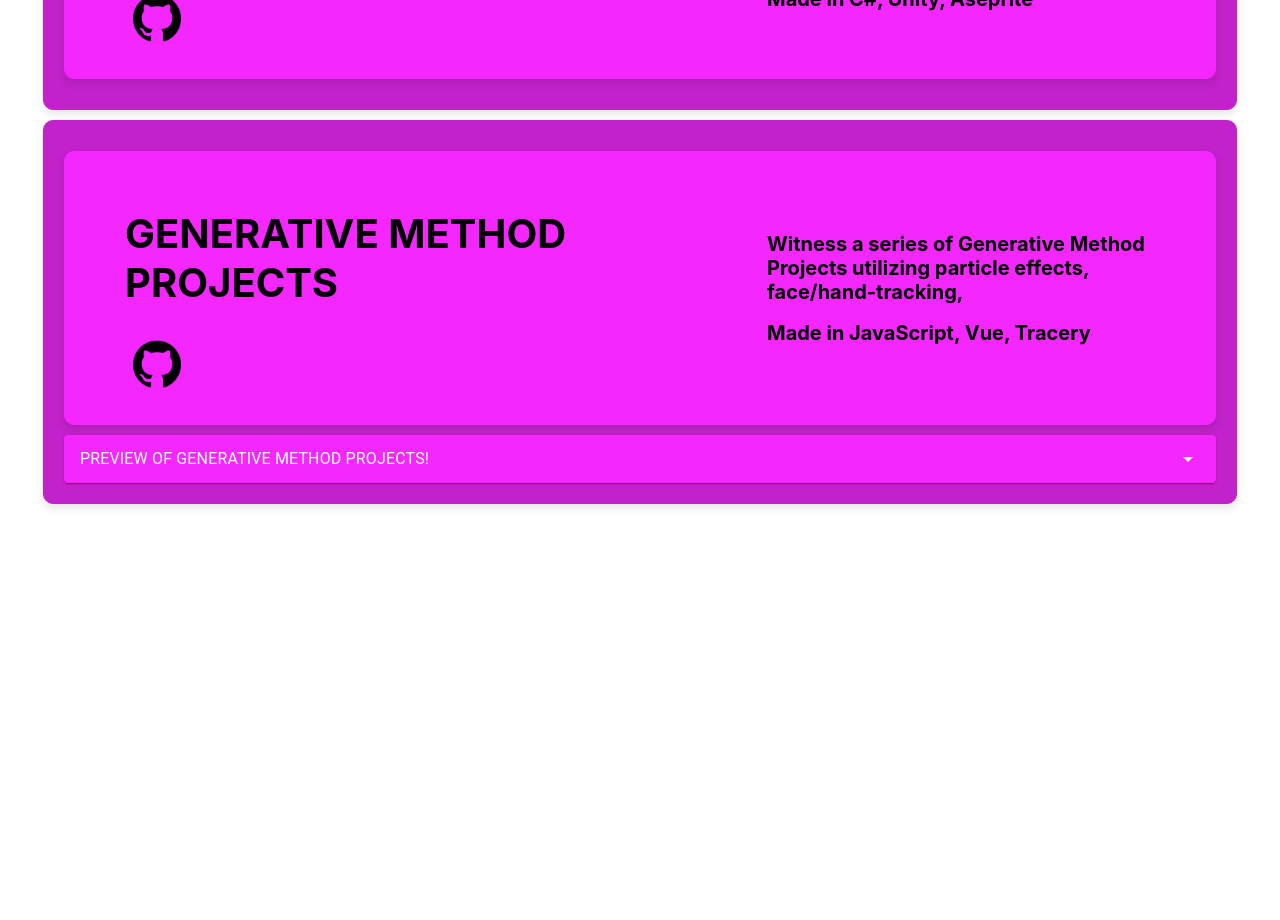
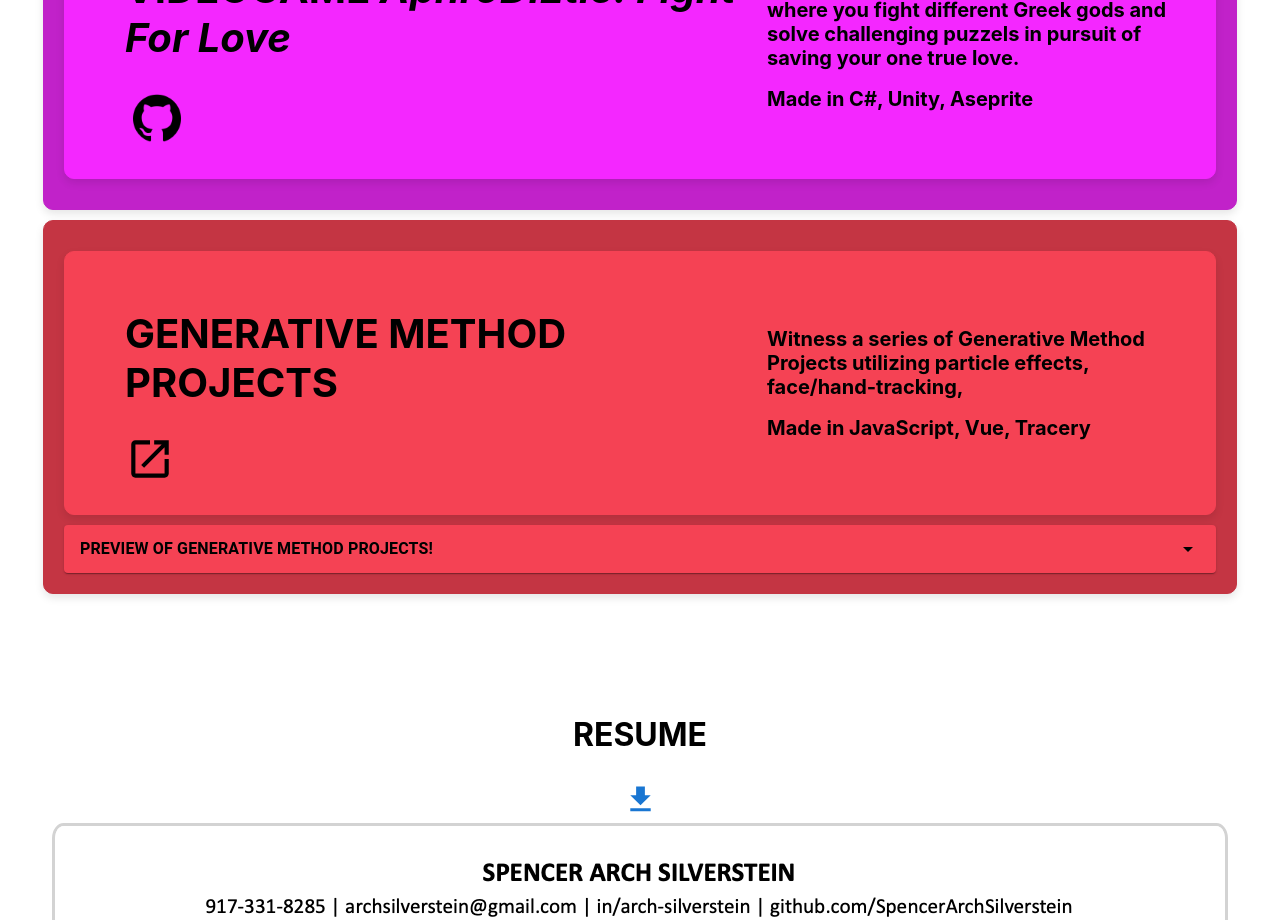
Before and after one commit to SpencerArchSilverstein/SpencerArchSilverstein.github.io, a React (Create React App) app: page / in a window 1280 px wide. Shown: the part 1840-2760 px from the top of the page. Before the commit the page ends 2354 px from the top, so only its background shows below. Built offline with nearby package versions, Linux system fonts and the light colour scheme.

Commit message:
Commit 5

```diff
--- a/src/App.css
+++ b/src/App.css
@@ -11,8 +11,8 @@
 
 .intro-img {
   border-radius: 10px;
-  width: 200px;
-  height: 250px;
+  width: 275px;
+  height: 350px;
 }
 
 .intro-text {
@@ -42,3 +42,17 @@
   margin-top: 100px;
   text-align: center;
 }
+
+.resume {
+  display: flex;
+  flex-direction: column;
+  justify-content: center;
+  align-items: center;
+  text-align: center;
+  margin-top: 100px;
+}
+
+.resume img {
+  border: 3px solid lightgray;
+  border-radius: 1%;
+}
--- a/src/App.tsx
+++ b/src/App.tsx
@@ -11,6 +11,8 @@ import ProjectComponent from "./ProjectComponent";
 import projectData from "./projectData.json";
 import MyGif from "./Glitch";
 import { useState } from "react";
+import Resume from "./Resume.png";
+import DownloadIcon from "@mui/icons-material/Download";
 
 function App() {
   const isMobile = useMediaQuery("(max-width: 768px)");
@@ -69,7 +71,7 @@ function App() {
                 }
               >
                 <img src={mailImg} alt="LinkedIn" className="company-logos" />
-              </Button>{" "}
+              </Button>
             </Grid>
           </Grid>
         </div>
@@ -116,6 +118,14 @@ function App() {
           </>
         ))}
       </>
+
+      <div className="resume">
+        <h1>RESUME</h1>
+        <Button>
+          <DownloadIcon fontSize={"large"}></DownloadIcon>
+        </Button>
+        <img src={Resume} alt="Resume"></img>
+      </div>
     </>
   );
 }
--- a/src/ProjectComponent.tsx
+++ b/src/ProjectComponent.tsx
@@ -173,10 +173,10 @@ const ProjectComponent: React.FC<ProjectComponentProps> = ({
               sx={{
                 backgroundColor: `#${mainColor}`,
                 "& .MuiAccordionSummary-root": {
-                  color: "#FFFFFF",
+                  color: "#000000",
                 },
                 "& .MuiAccordionSummary-expandIconWrapper": {
-                  color: "#FFFFFF",
+                  color: "#000000",
                 },
               }}
             >
@@ -185,7 +185,9 @@ const ProjectComponent: React.FC<ProjectComponentProps> = ({
                 aria-controls="panel2-content"
                 id="panel2-header"
               >
-                <Typography>PREVIEW OF GENERATIVE METHOD PROJECTS!</Typography>
+                <Typography fontWeight="bold">
+                  PREVIEW OF GENERATIVE METHOD PROJECTS!
+                </Typography>
               </AccordionSummary>
               <AccordionDetails>
                 <MyGif />
--- a/src/projectData.json
+++ b/src/projectData.json
@@ -47,10 +47,10 @@
     "title": "GENERATIVE METHOD PROJECTS",
     "titleItalic": "",
     "detail": "Witness a series of Generative Method Projects utilizing particle effects, face/hand-tracking, ",
-    "outlineColor": "c122c9",
-    "mainColor": "f427ff",
-    "launchURL": "",
-    "githubURL": "https://github.com/zoryah-gray/377_Aphrodite_Fight_For_Love",
+    "outlineColor": "c43543",
+    "mainColor": "f54254",
+    "launchURL": "https://glitch.com/@archiesilverstein2025",
+    "githubURL": "",
     "languages": "JavaScript, Vue, Tracery",
     "projectType": "Game"
   }
```
Also changed, not shown: src/Resume.png (added).
